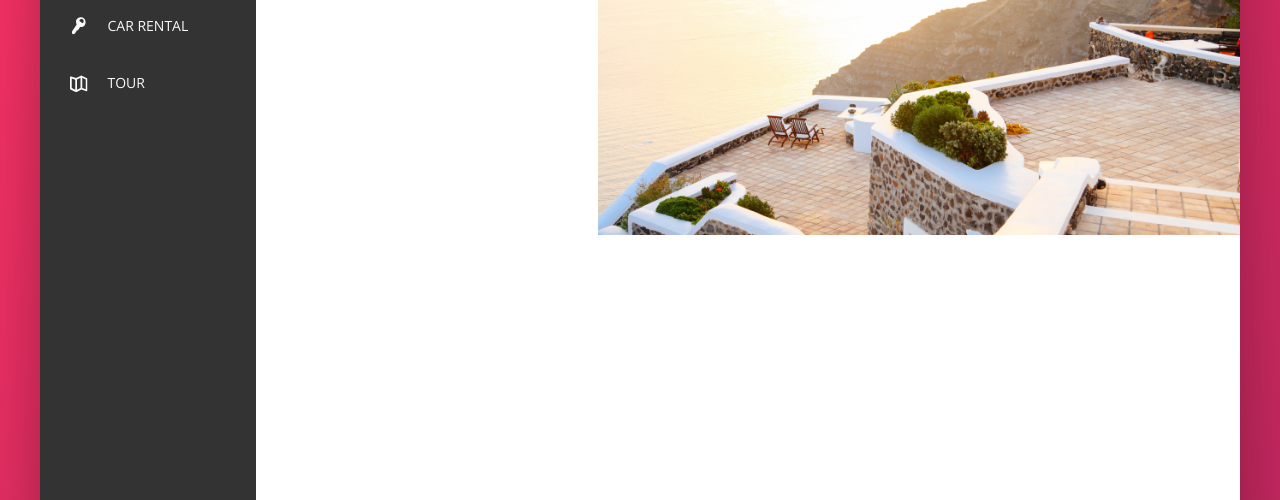
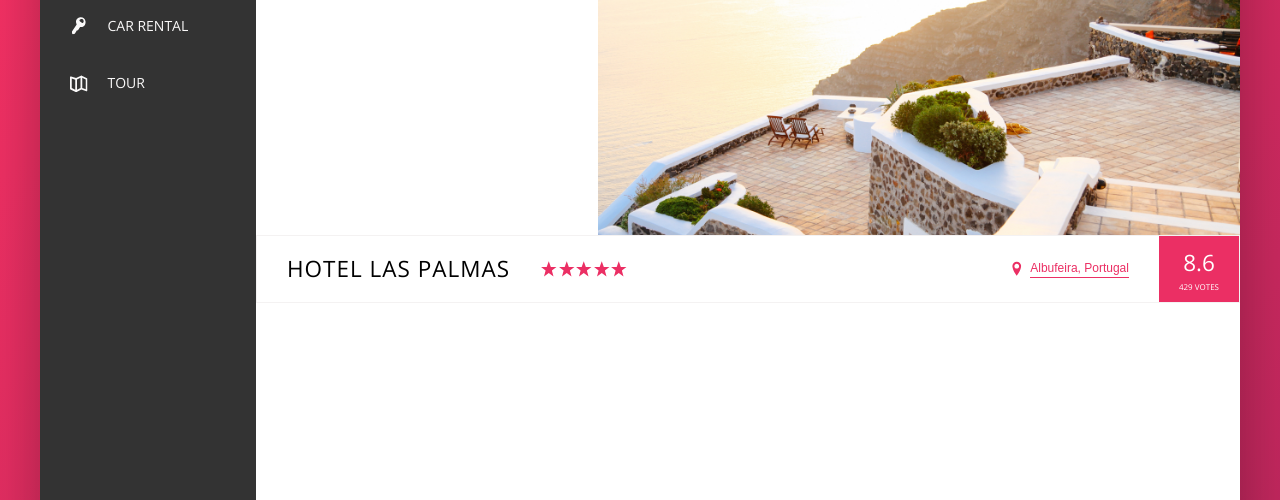
Before and after one commit to safintofiqali/trillo, a website: page index.html in a window 1280 px wide. Shown: the part 300-800 px from the top of the page. Drawn offline with nearby package versions, Linux system fonts and the light colour scheme.

```diff
--- a/index.html
+++ b/index.html
@@ -125,6 +125,46 @@
 
                     </div> <!-- Gallery / -->
 
+                    <!-- Overview -->
+                    <div class="overview">
+
+                        <h1 class="overview__heading">Hotel Las Palmas</h1>
+
+                        <!-- Overview Stars -->
+                        <div class="overview__stars">
+                            <svg class="overview__icon-star">
+                                <use xlink:href="img/sprite.svg#icon-star"></use>
+                            </svg>
+                            <svg class="overview__icon-star">
+                                <use xlink:href="img/sprite.svg#icon-star"></use>
+                            </svg>
+                            <svg class="overview__icon-star">
+                                <use xlink:href="img/sprite.svg#icon-star"></use>
+                            </svg>
+                            <svg class="overview__icon-star">
+                                <use xlink:href="img/sprite.svg#icon-star"></use>
+                            </svg>
+                            <svg class="overview__icon-star">
+                                <use xlink:href="img/sprite.svg#icon-star"></use>
+                            </svg>
+                        </div> <!-- Overview Stars / -->
+
+                        <!-- Overview Location -->
+                        <div class="overview__location">
+                            <svg class="overview__icon-location">
+                                <use xlink:href="img/sprite.svg#icon-location-pin"></use>
+                            </svg>
+                            <button class="btn-inline">Albufeira, Portugal</button>
+                        </div> <!-- Overview Location / -->
+
+                        <!-- Overview Rating -->
+                        <div class="overview__rating">
+                            <div class="overview__rating-average">8.6</div>
+                            <div class="overview__rating-count">429 votes</div>
+                        </div> <!-- Overview Rating / -->
+
+                    </div> <!-- Overview / -->
+
                 </main> <!-- Hotel-View Main / -->
 
             </div> <!-- Content / -->
--- a/sass/_components.scss
+++ b/sass/_components.scss
@@ -196,3 +196,107 @@
         display:block;
     }
 }
+
+/* ------------------------------- */
+// Overview Styling //
+/* ------------------------------- */
+.overview {
+    display:flex;
+    align-items: center;
+    border:1px solid var(--color-grey-light-2);
+
+    &__heading {
+        font-size: 2.25rem;
+        font-weight: 300;
+        text-transform: uppercase;
+        letter-spacing: 1px;
+        padding:1.5rem 3rem;
+    }
+
+    &__stars {
+        margin-right:auto;
+        display: flex;
+    }
+
+    &__icon-star,
+    &__icon-location {
+        width:1.75rem;
+        height:1.75rem;
+        fill:var(--color-primary);
+
+    }
+
+
+    &__location {
+        font-size: 1.2rem;
+        display: flex;
+        align-items: center;
+    }
+
+    &__icon-location {
+        margin-right: .5rem;
+    }
+
+    &__rating {
+        background-color: var(--color-primary);
+        color:#fff;
+        margin-left: 3rem;
+        align-self: stretch;
+        display:flex;
+        flex-direction: column;
+        align-items: center;
+        justify-content: center;
+        padding: 0 2rem;
+    }
+
+    &__rating-average {
+        font-size: 2.25rem;
+        font-weight: 300;
+    }
+
+    &__rating-count {
+        font-size: .8rem;
+        text-transform: uppercase;
+    }
+}
+
+/* ------------------------------- */
+// Button Inline Styling //
+/* ------------------------------- */
+.btn-inline {
+    border:none;
+    color:var(--color-primary);
+    font-size:inherit;
+    border-bottom:1px solid currentColor;
+    padding-bottom:2px;
+    cursor: pointer;
+    display:inline-block;
+    background-color: transparent;
+    transition:all .2s;
+    backface-visibility: hidden;
+
+    &:hover {
+        color:var(--color-grey-dark-1);
+    }
+
+    &:focus {
+        outline:none;
+        animation: pulsate 1s infinite;
+    }
+
+    /* ----- Animation ----- */
+    @keyframes pulsate {
+        0% {
+            transform: scale(1);
+            box-shadow: none;
+        }
+        50% {
+            transform: scale(1.05);
+            box-shadow: 0 1rem 4rem rgba(0,0,0,0.25);
+        }
+        100% {
+            transform: scale(1);
+            box-shadow: none;
+        }
+    }
+}
```
Also changed, not shown: css/style.css.
